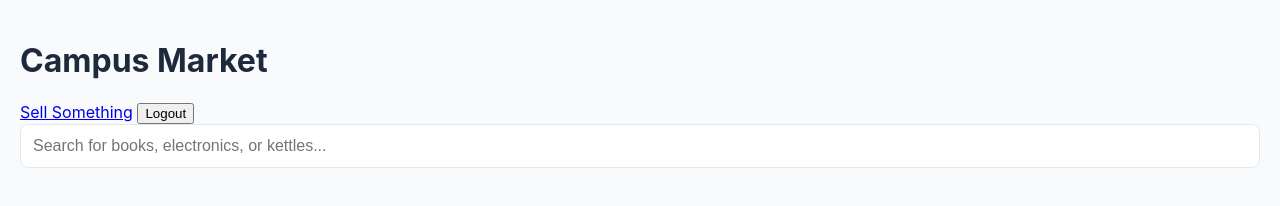
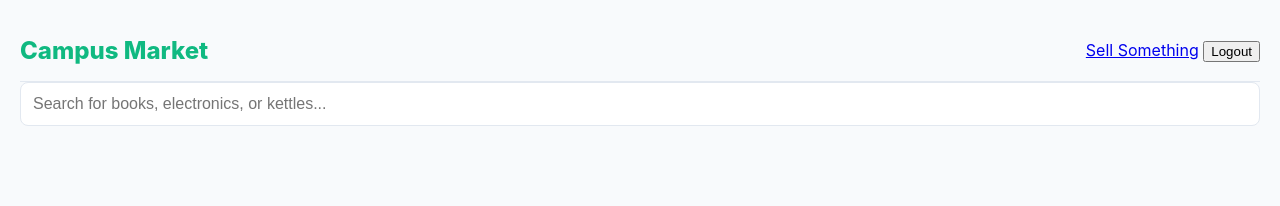
Before and after one commit to joker-intelligence/campus-market, a website: page public/index.html in a window 1280 px wide. Drawn offline with Linux system fonts and the light colour scheme; no server answers.

Commit message:
style adjust

```diff
--- a/public/style.css
+++ b/public/style.css
@@ -114,3 +114,25 @@
     margin-top: 10px;
     font-weight: 600;
 }
+
+.top-bar {
+    background: var(--bg-card);
+    padding: 1rem 0;
+    border-bottom: 1px solid #e2e8f0;
+    position: sticky;
+    top: 0;
+    z-index: 100;
+}
+
+.top-bar .container {
+    display: flex;
+    justify-content: space-between;
+    align-items: center;
+}
+
+h1 {
+    font-size: 1.5rem;
+    font-weight: 800;
+    color: var(--primary);
+    margin: 0;
+}
```
